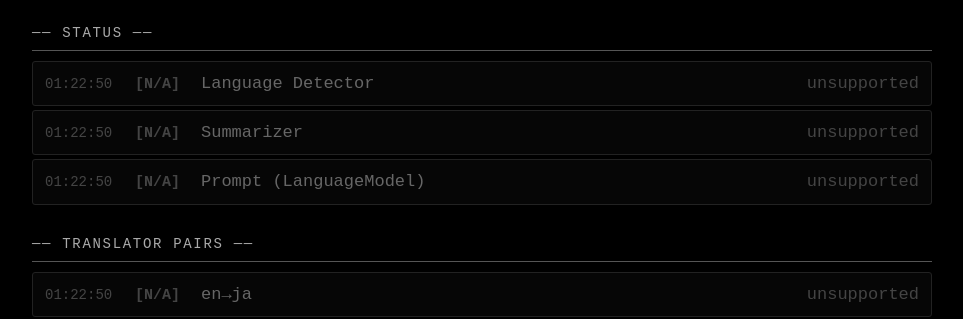
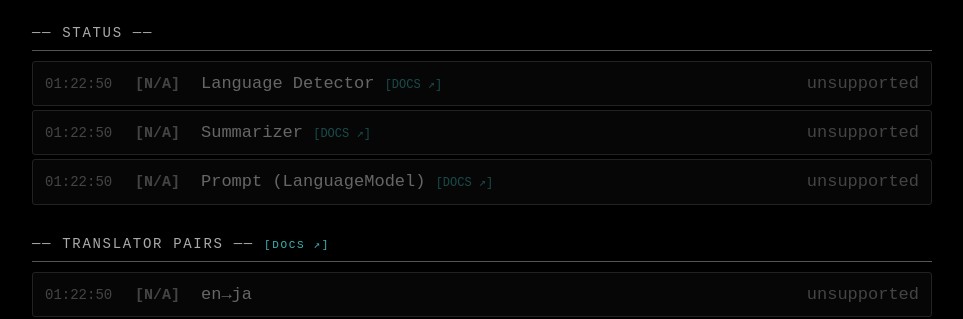
Before and after one commit to yoichiro/builtin-ai-api-status, a website built with Vite: page index.html in a window 1280 px wide. Shown: the part 213-532 px from the top of the page, without its empty margins (158-1121 px from the left). Built offline with nearby package versions, Linux system fonts and the light colour scheme.

Commit message:
feat: add documentation links next to each API name

```diff
--- a/index.html
+++ b/index.html
@@ -26,7 +26,7 @@
     </section>
 
     <section class="section">
-      <div class="section-label">── Translator Pairs ──</div>
+      <div class="section-label">── Translator Pairs ── <a class="doc-link" href="https://developer.chrome.com/docs/ai/translator-api" target="_blank" rel="noopener" title="Open documentation">[docs ↗]</a></div>
       <div class="pair-list" data-pair-list></div>
       <div class="pair-form">
         <input class="pair-input" data-pair-src placeholder="en" maxlength="10" />
--- a/src/checker.js
+++ b/src/checker.js
@@ -33,6 +33,13 @@ const API_LABELS = {
   LanguageDetector: 'Language Detector',
   Summarizer:       'Summarizer',
   LanguageModel:    'Prompt (LanguageModel)',
+}
+
+export const API_DOCS = {
+  LanguageDetector: 'https://developer.chrome.com/docs/ai/language-detection',
+  Translator:       'https://developer.chrome.com/docs/ai/translator-api',
+  Summarizer:       'https://developer.chrome.com/docs/ai/summarizer-api',
+  LanguageModel:    'https://developer.chrome.com/docs/ai/prompt-api',
 }
 
 export async function checkApi(globalName, options = {}) {
--- a/src/style.css
+++ b/src/style.css
@@ -133,6 +133,17 @@ body {
 .status-name { color: var(--text); white-space: nowrap; }
 .status-val  { color: var(--muted); text-align: right; }
 
+.doc-link {
+  color: var(--info);
+  text-decoration: none;
+  font-size: 12px;
+  text-transform: uppercase;
+  opacity: 0.7;
+  white-space: nowrap;
+}
+.doc-link:hover { opacity: 1; text-decoration: underline; }
+.section-label .doc-link { font-size: 11px; }
+
 .status-ok   .status-tag, .status-ok   .status-val { color: var(--ok); }
 .status-warn .status-tag, .status-warn .status-val { color: var(--warn); }
 .status-info .status-tag, .status-info .status-val { color: var(--info); }
--- a/src/ui.js
+++ b/src/ui.js
@@ -1,3 +1,5 @@
+import { API_DOCS } from './checker.js'
+
 const STATUS_META = {
   available:    { cls: 'status-ok',   tag: '[OK]  ', icon: '✓' },
   downloadable: { cls: 'status-warn', tag: '[DL]  ', icon: '⚡' },
@@ -33,12 +35,17 @@ function buildRow(id, cols) {
   return row
 }
 
-function rowCols(label, status) {
+function docLinkHtml(docUrl) {
+  if (!docUrl) return ''
+  return ` <a class="doc-link" href="${docUrl}" target="_blank" rel="noopener" title="Open documentation">[docs ↗]</a>`
+}
+
+function rowCols(label, status, docUrl) {
   const meta = STATUS_META[status] ?? STATUS_META.unsupported
   return `
     <span class="status-ts">${getTimestamp()}</span>
     <span class="status-tag">${meta.tag}</span>
-    <span class="status-name">${label}</span>
+    <span class="status-name">${label}${docLinkHtml(docUrl)}</span>
     <span class="status-val">${status}</span>
   `
 }
@@ -54,7 +61,7 @@ export function renderApiRow(id, label, status) {
   let row = container.querySelector(`[data-row-id="${id}"]`)
   if (!row) { row = buildRow(id, ''); container.appendChild(row) }
   applyRowClass(row, status)
-  row.innerHTML = rowCols(label, status)
+  row.innerHTML = rowCols(label, status, API_DOCS[id])
 }
 
 export function renderPairRow(id, src, tgt, status) {
```
Also changed, not shown: src/ui.test.js (+14 -0 lines).
